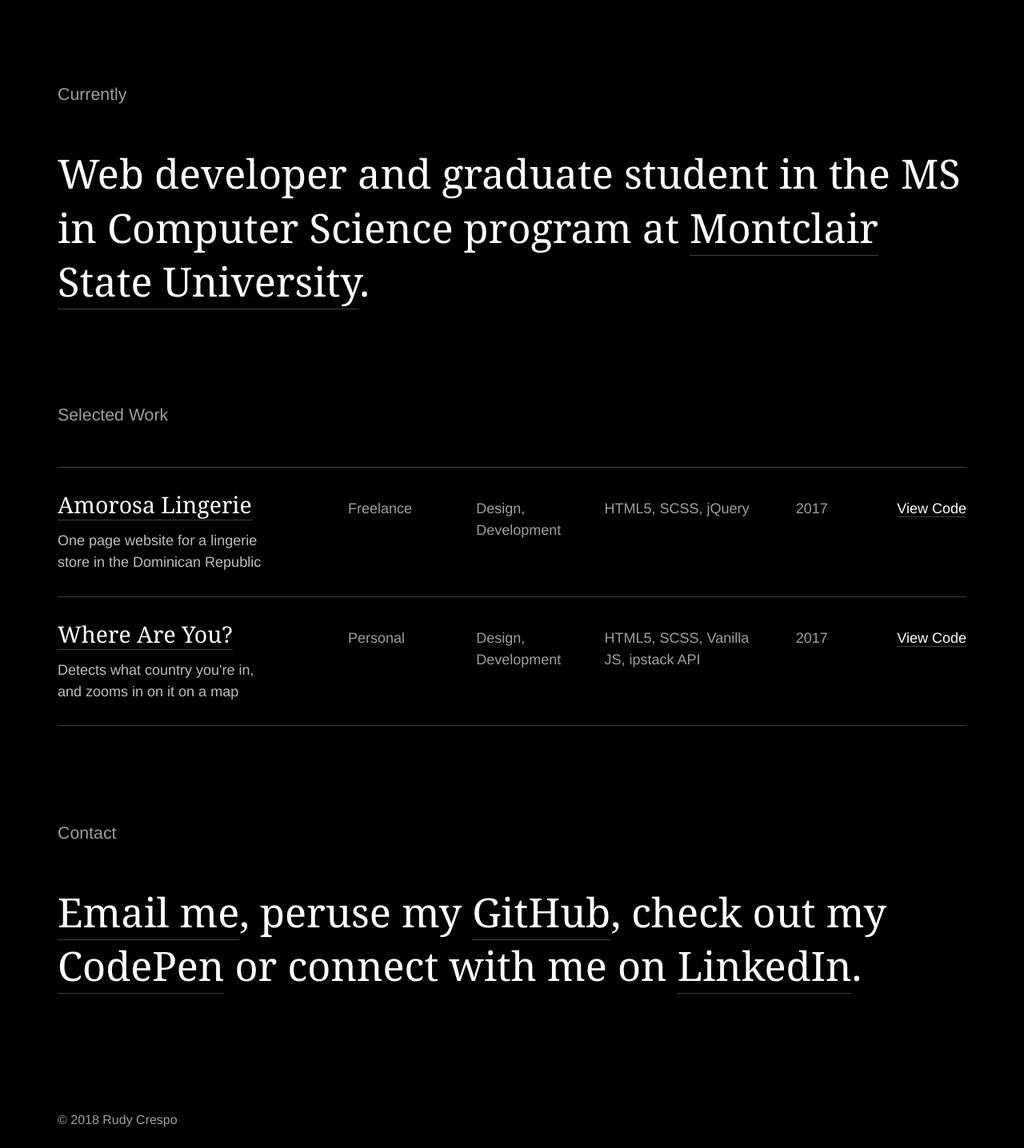
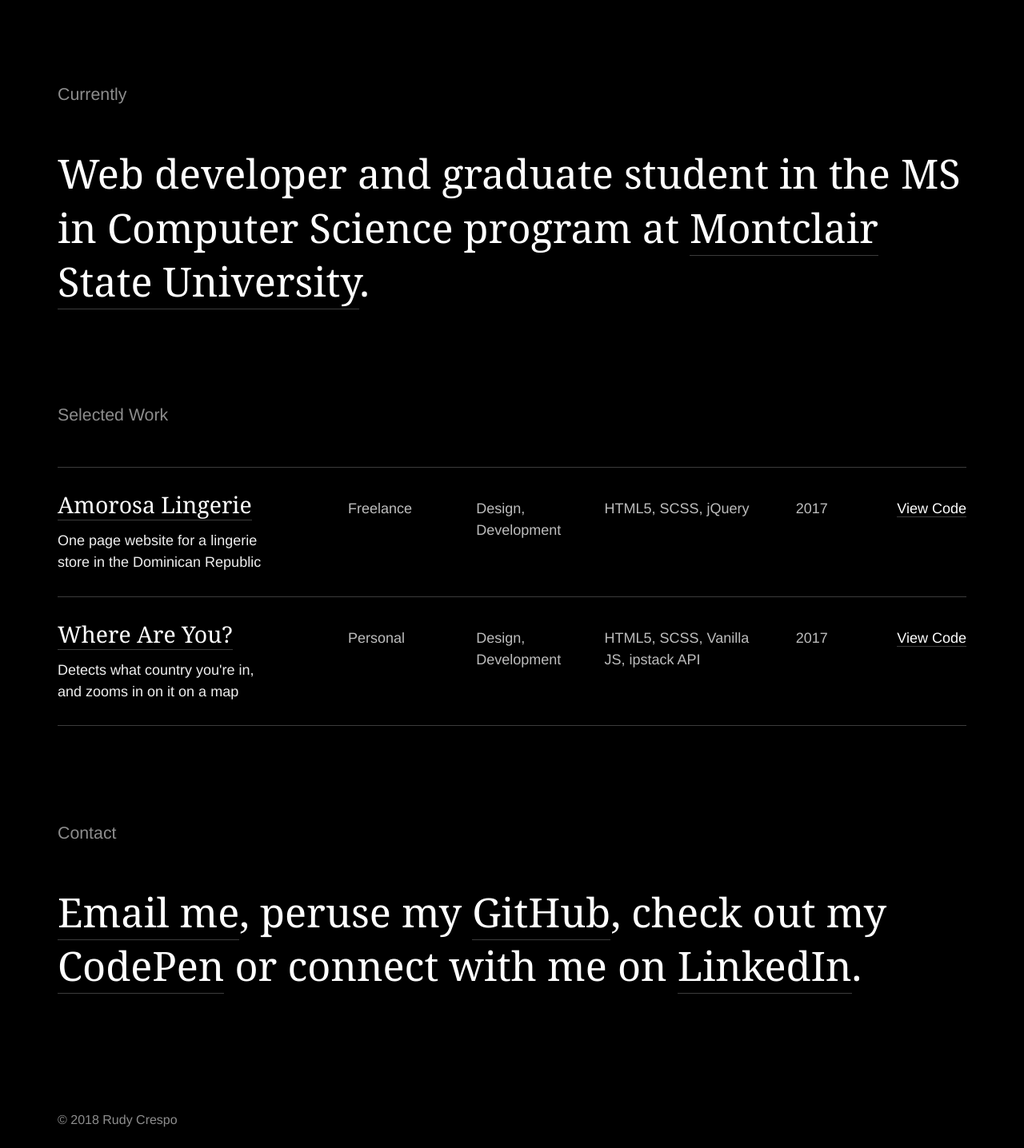
Before and after one commit to rcrespo9/portfolio-2018, a Jekyll site: the page built from index.md, in a window 1280 px wide. Shown: the part 494-1930 px from the top of the page at 80% size. Built offline with Jekyll 4.4.1, drawn with Linux system fonts in a browser that asks for light colours; some web fonts are replaced.

Commit message:
modified color palette

```diff
--- a/_sass/base/_typography.scss
+++ b/_sass/base/_typography.scss
@@ -21,6 +21,6 @@ a {
   @include global-border(bottom);
 
   &:hover {
-    border-color: $white;
+    border-color: $lt-gray;
   }
 }
--- a/_sass/components/_projects.scss
+++ b/_sass/components/_projects.scss
@@ -56,7 +56,7 @@
         }
 
         .attributes__item {
-          color: $md-gray;
+          color: $gray;
           @include base-sans-serif-text;
 
           &:not(:nth-last-child(-n+2)) {
--- a/_sass/variables/_colors.scss
+++ b/_sass/variables/_colors.scss
@@ -2,10 +2,10 @@ $black: #000;
 
 $white: #fff;
 
-$gray: #757575;
-$md-gray: #9E9E9E;
-$lt-gray: #BDBDBD;
+$gray: #bdbdbd;
+$md-gray: #8d8d8d;
+$lt-gray: #efefef;
 
-$border-color: rgba($white, .25);
+$border-color: rgba($lt-gray, .25);
 
 $highlight-bg: #6200ea;
```
